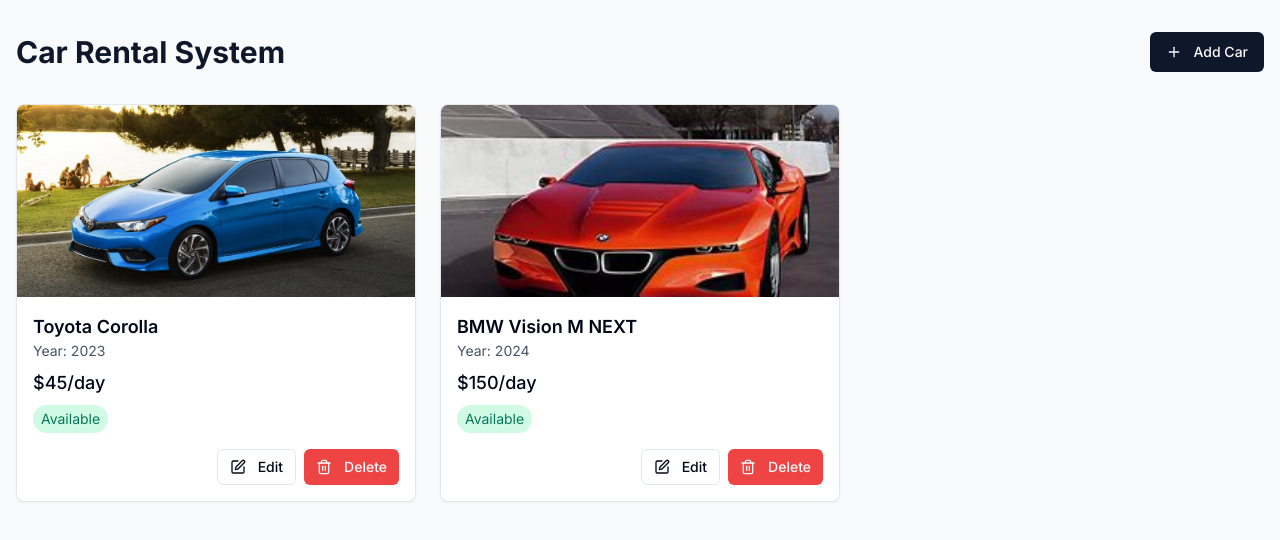
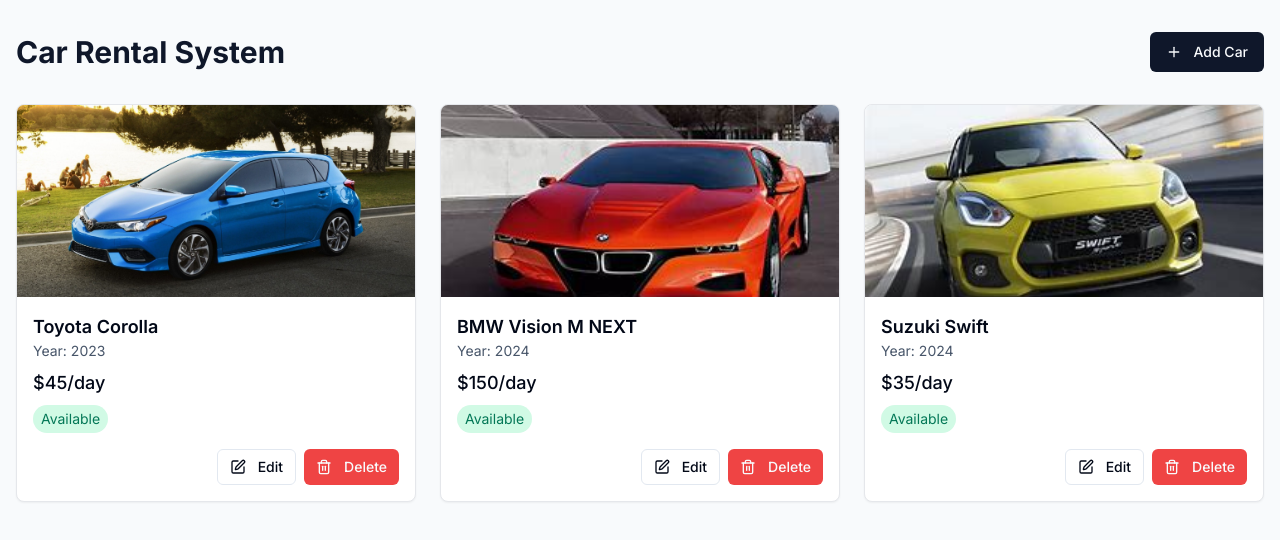
Before and after one commit to Shankramma8088/car-Rental-application, a React (Vite) app: page / in a window 1280 px wide. Shown: the top 540 px of the page. Built offline with nearby package versions, Linux system fonts and the light colour scheme.

Commit message:
Add folder
Adds a new folder to the repository.

```diff
--- a/src/pages/Index.tsx
+++ b/src/pages/Index.tsx
@@ -1,4 +1,3 @@
-
 import { useState } from "react";
 import { Car } from "@/types/car";
 import { CarCard } from "@/components/CarCard";
@@ -36,6 +35,15 @@ const Index = () => {
       price: 150,
       available: true,
       imageUrl: "/lovable-uploads/986a441c-0f75-46f5-869f-bdbb7467bced.png"
+    },
+    {
+      id: "3",
+      make: "Suzuki",
+      model: "Swift",
+      year: 2024,
+      price: 35,
+      available: true,
+      imageUrl: "/lovable-uploads/88b07cf2-c867-461e-993a-b9217260e4ef.png"
     }
   ]);
   const [isAddingCar, setIsAddingCar] = useState(false);
```
Also changed, not shown: public/lovable-uploads/88b07cf2-c867-461e-993a-b9217260e4ef.png (added).
